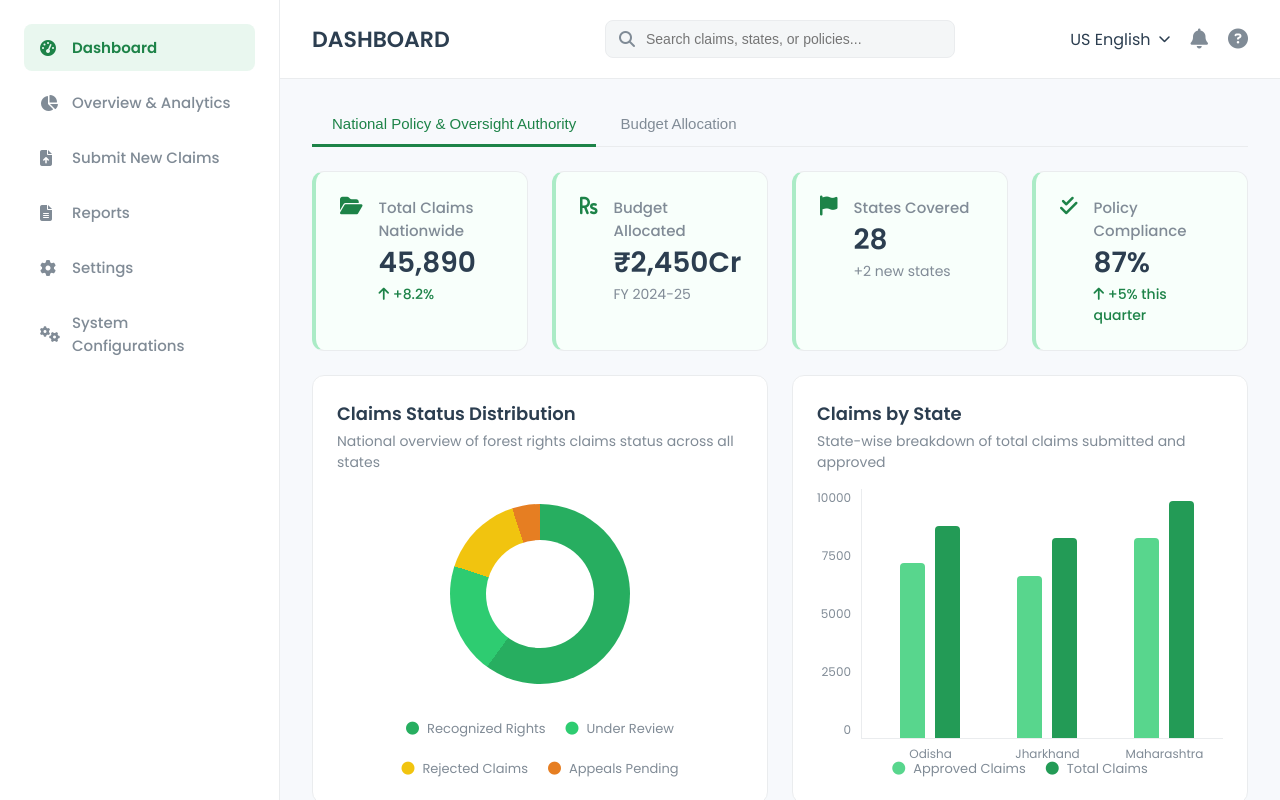
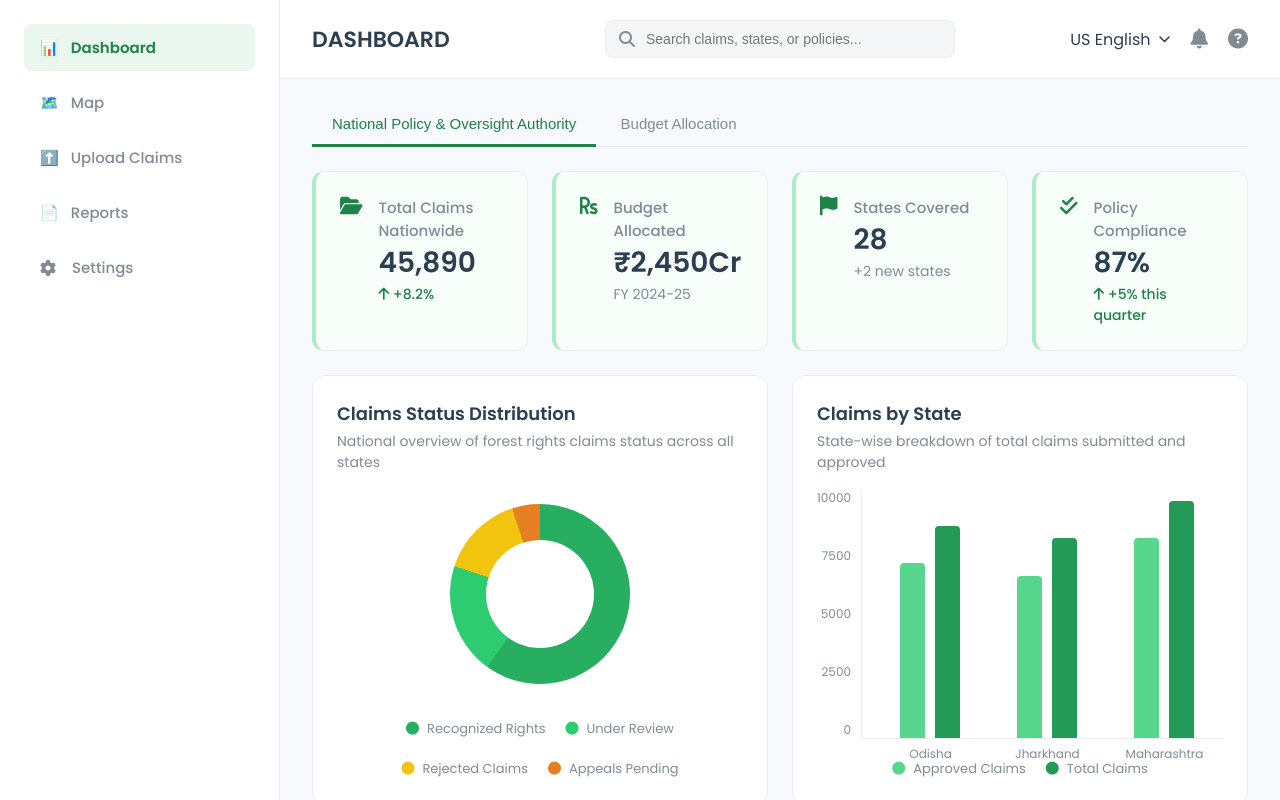
Before and after one commit to Mohit00503/SIH-Dashboard, a plain HTML site: page index.html in a window 1280 px wide. Drawn offline with Linux system fonts and the light colour scheme.

Commit message:
Update index.html

```diff
--- a/index.html
+++ b/index.html
@@ -15,12 +15,11 @@
         <nav class="sidebar">
             <div class="sidebar-menu">
                 <ul class="nav-links">
-                    <li><a href="#" class="active"><i class="fas fa-tachometer-alt"></i> Dashboard</a></li>
-                    <li><a href="#"><i class="fas fa-chart-pie"></i> Overview & Analytics</a></li>
-                    <li><a href="#"><i class="fas fa-file-upload"></i> Submit New Claims</a></li>
-                    <li><a href="#"><i class="fas fa-file-alt"></i> Reports</a></li>
+                    <li><a href="#" class="active"><span class="nav-icon">📊</span> Dashboard</a></li>
+                    <li><a href="#"><span class="nav-icon">🗺️</span> Map</a></li>
+                    <li><a href="#"><span class="nav-icon">⬆️</span> Upload Claims</a></li>
+                    <li><a href="#"><span class="nav-icon">📄</span> Reports</a></li>
                     <li><a href="#"><i class="fas fa-cog"></i> Settings</a></li>
-                    <li><a href="#"><i class="fas fa-cogs"></i> System Configurations</a></li>
                 </ul>
             </div>
         </nav>
```
